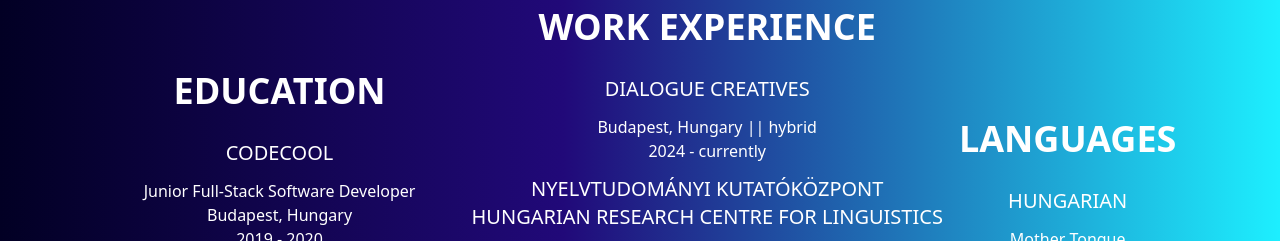
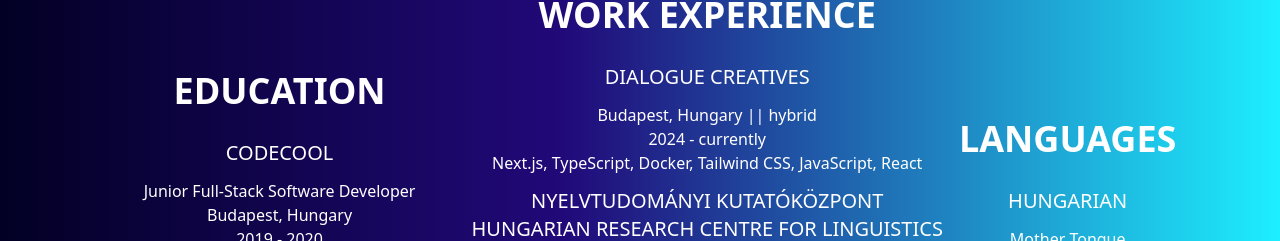
Before and after one commit to SophieH07/portfolio, a React (Vite) app: page /about in a window 1280 px wide. Shown: the part 905-1146 px from the top of the page. Built offline with nearby package versions, Linux system fonts and the light colour scheme; no server answers; what tailwindcss-animated would draw is missing.

Commit message:
add code languages to workplace

```diff
--- a/src/component/About.jsx
+++ b/src/component/About.jsx
@@ -33,7 +33,7 @@
           </p>
           <p>Budapest, Hungary || hybrid</p>
           <p>2024 - currently</p>
-          <p></p>
+          <p>Next.js, TypeScript, Docker, Tailwind CSS, JavaScript, React</p>
         </div>
         <div>
           <p className="uppercase font-medium text-xl py-3">
```
